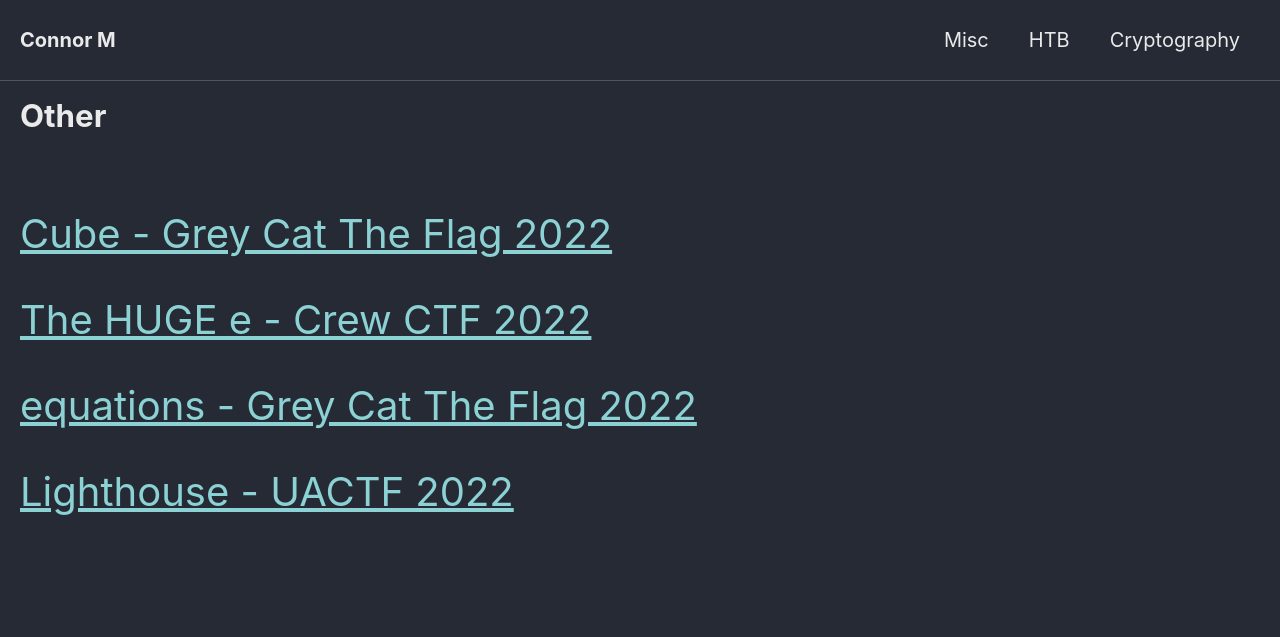
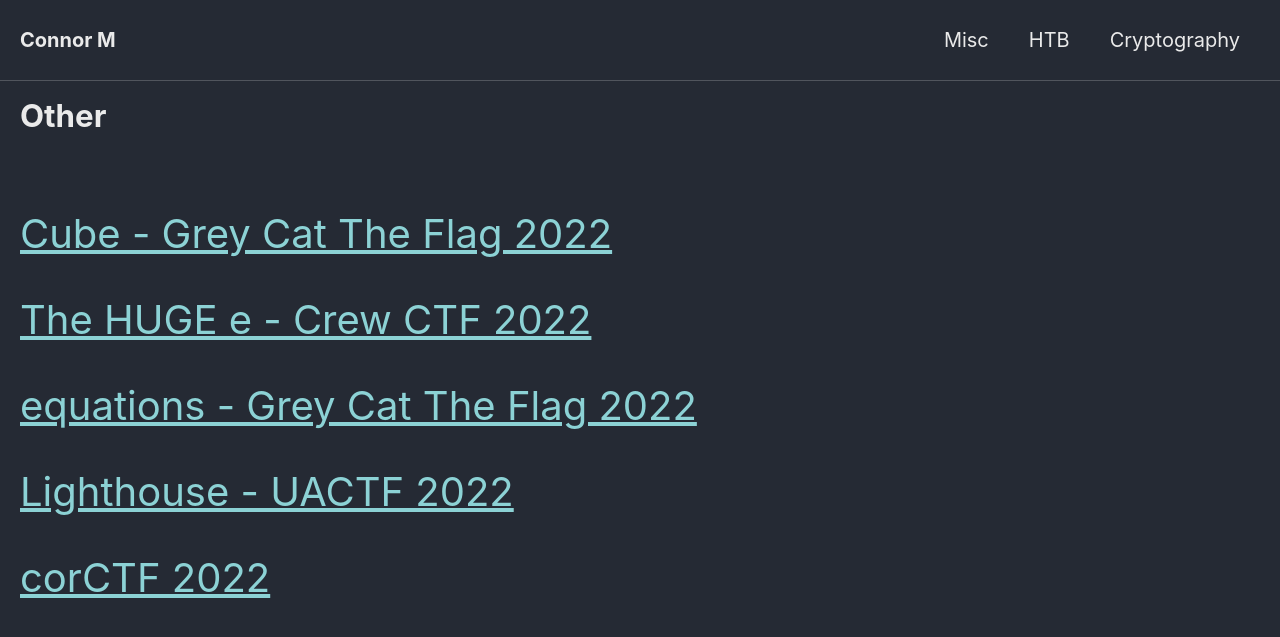
Before and after one commit to Connor-McCartney/Connor-McCartney.github.io, a Jekyll site: the page built from _pages/cryptography/other/other.md, in a window 1280 px wide. Shown: the top 637 px of the page. Built offline with Jekyll 4.4.1, drawn with Linux system fonts in a browser that asks for light colours; cached includes are drawn as plain includes.

Commit message:
Update other.md

```diff
--- a/_pages/cryptography/other/other.md
+++ b/_pages/cryptography/other/other.md
@@ -15,3 +15,6 @@ title: Other
 
 
 <span style="font-size:2em;">   [Lighthouse - UACTF 2022](/cryptography/other/Lighthouse-UACTF-2022)       </span> <br>
+
+
+<span style="font-size:2em;">   [corCTF 2022](/cryptography/other/corCTF-2022)       </span> <br>
```
